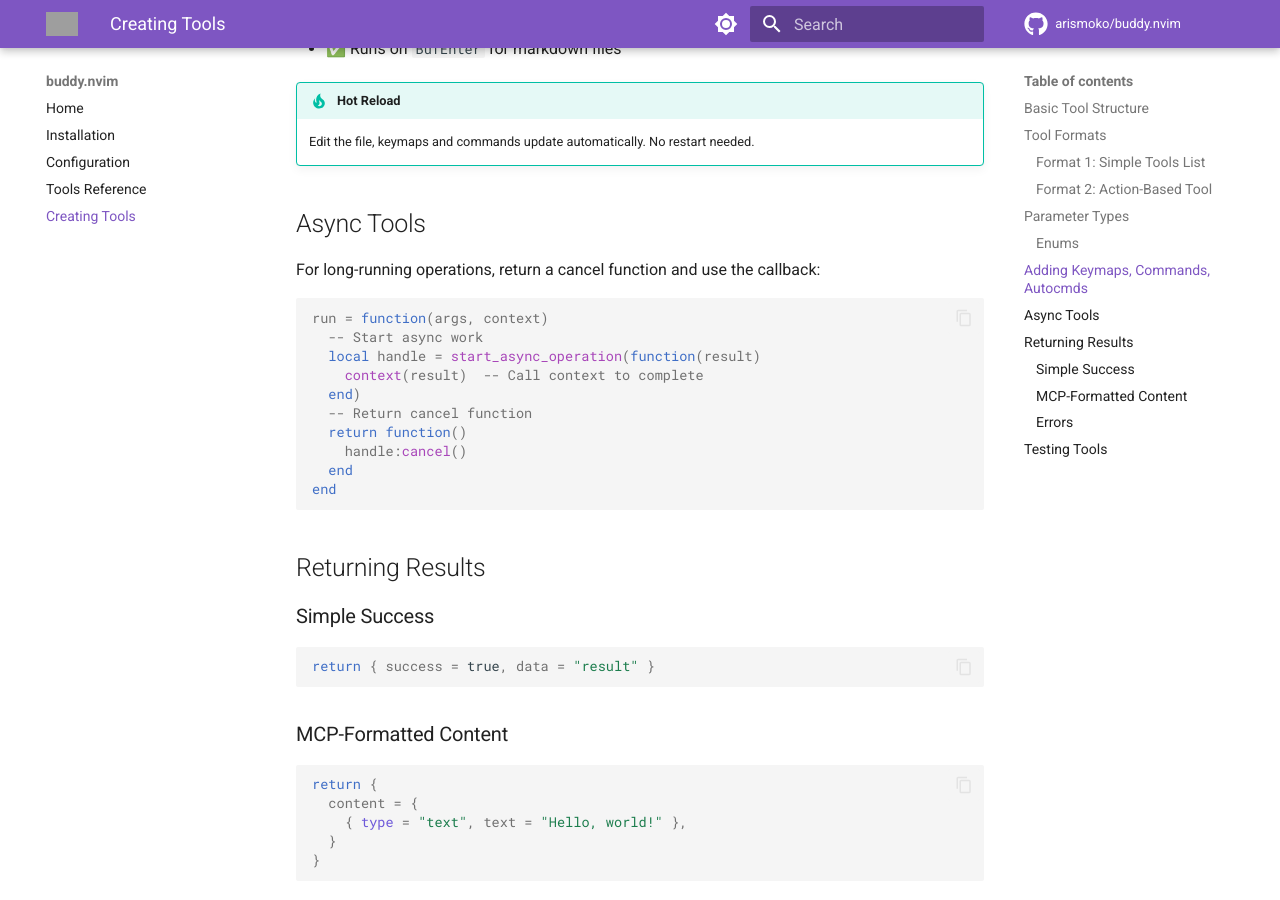
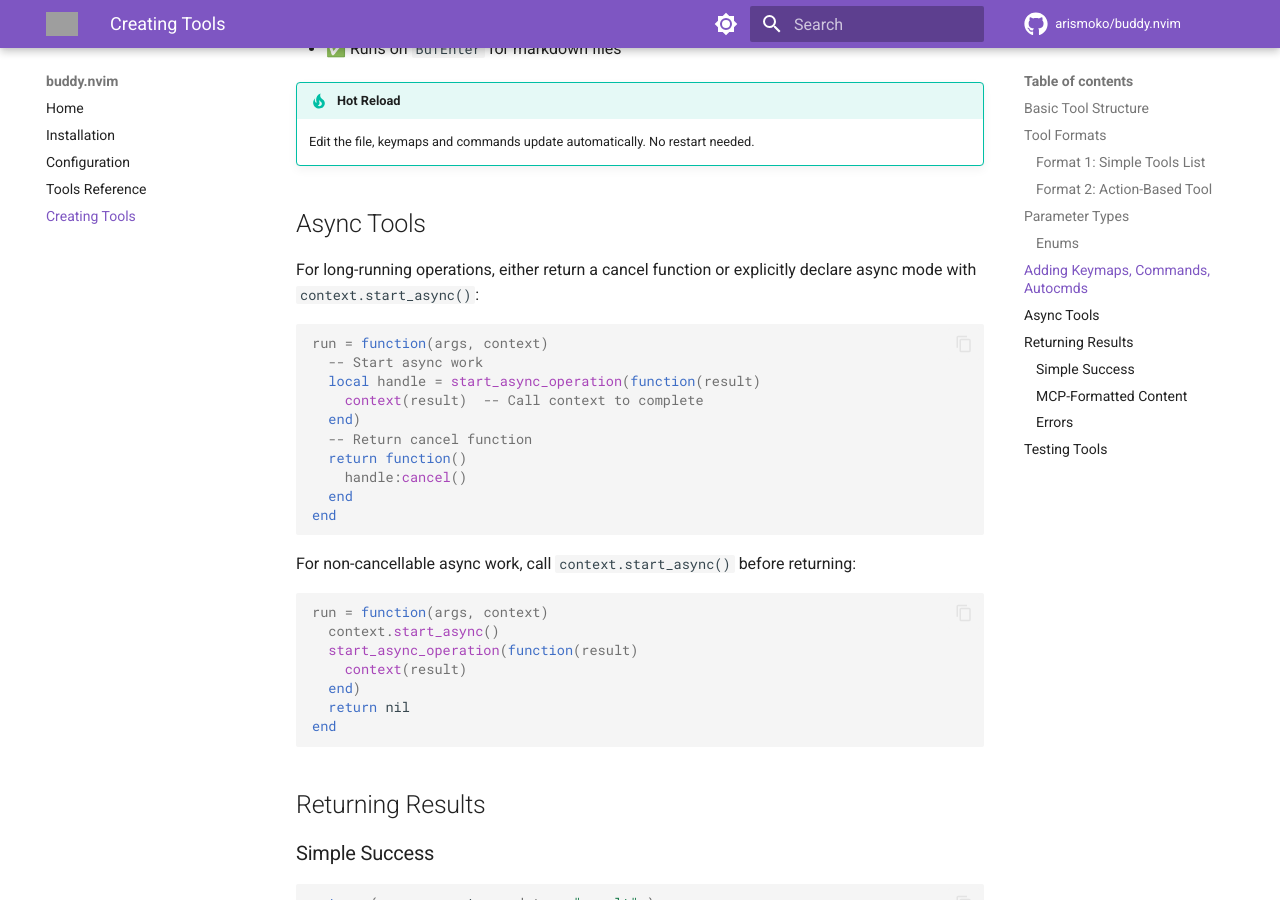
Before and after one commit to arismoko/buddy.nvim, an MkDocs documentation site: the page built from docs/creating-tools.md, in a window 1280 px wide and 900 px high, scrolled down 3507 px. Built offline with MkDocs 1.6.1 and Material for MkDocs 9.7.7, drawn with Linux system fonts in a browser that asks for light colours; comment, search, counter and statistics services are not loaded; grey boxes are pictures that could not be loaded.

Commit message:
fix: harden async executor and cancellation lifecycle
* fix: harden async executor and cancellation lifecycle (oracle review rounds 1-5)

* fix: return explicit error for async tools in sync tools/call path

* fix: support explicit async declaration for non-cancellable tools

---------

Co-authored-by: arismoko <arismoko@users.noreply.github.com>

````diff
--- a/docs/creating-tools.md
+++ b/docs/creating-tools.md
@@ -164,7 +164,8 @@ Now your tool:
 
 ## Async Tools
 
-For long-running operations, return a cancel function and use the callback:
+For long-running operations, either return a cancel function or explicitly
+declare async mode with `context.start_async()`:
 
 ```lua
 run = function(args, context)
@@ -176,6 +177,18 @@ run = function(args, context)
   return function()
     handle:cancel()
   end
+end
+```
+
+For non-cancellable async work, call `context.start_async()` before returning:
+
+```lua
+run = function(args, context)
+  context.start_async()
+  start_async_operation(function(result)
+    context(result)
+  end)
+  return nil
 end
 ```
 
````
Also changed, not shown: 7 other files.
